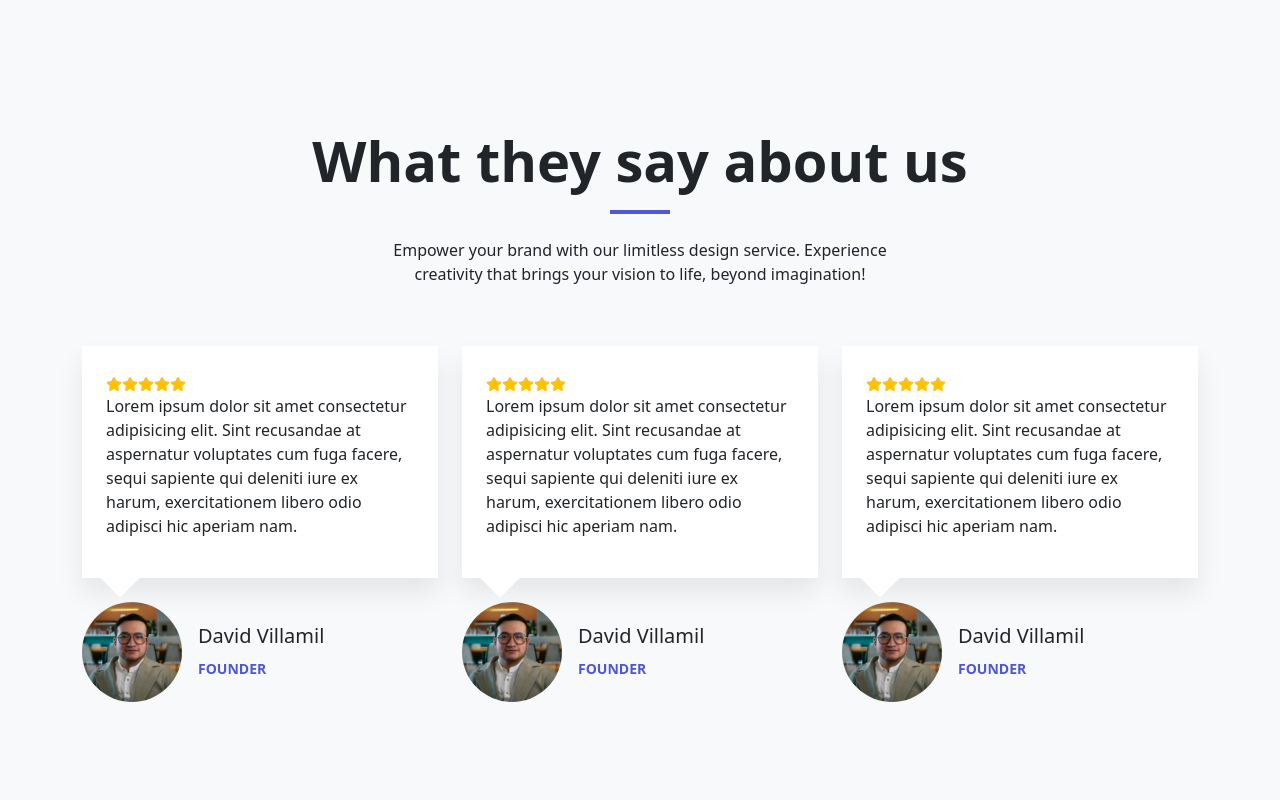
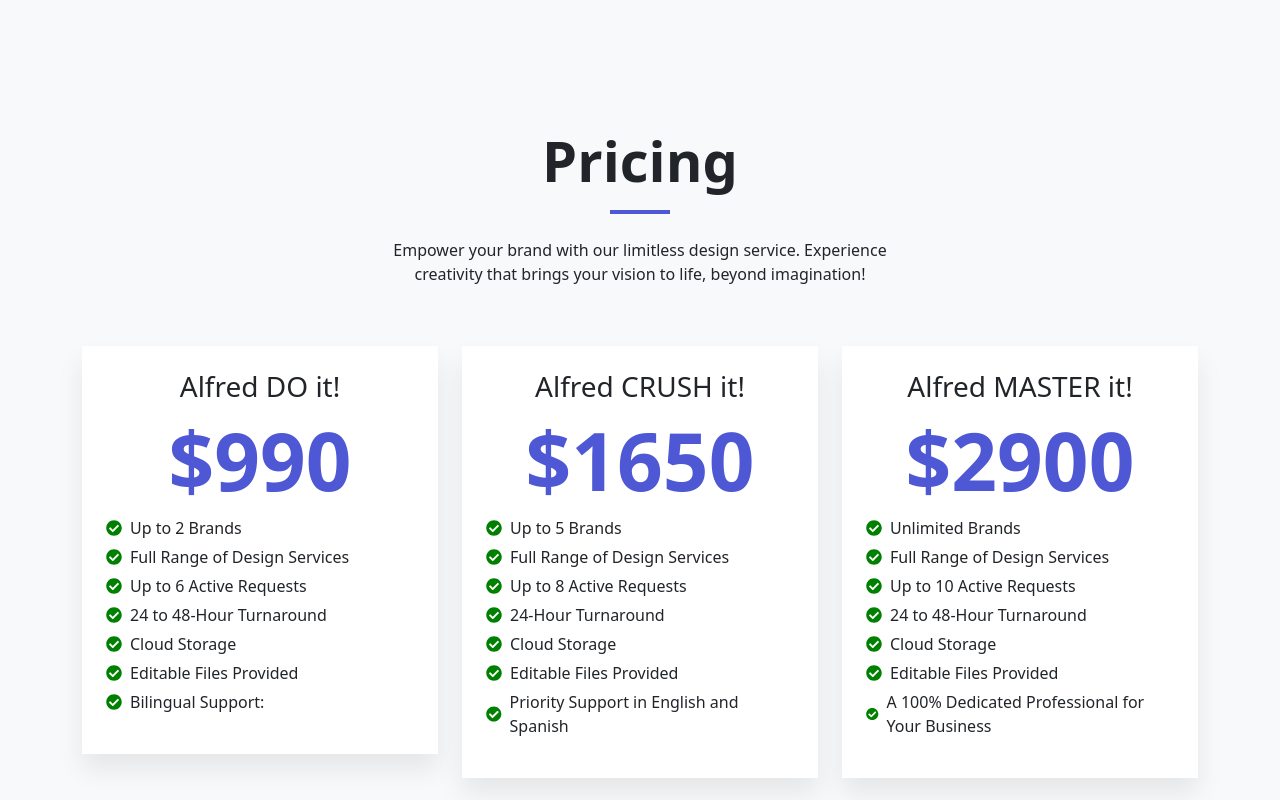
Before and after one commit to Davidfvillamil/Alfred-design, a React (Vite) app in the folder Alfred-design/: page / in a window 1280 px wide. Shown: the part 5040-5840 px from the top of the page. Built offline with nearby package versions, Linux system fonts and the light colour scheme.

Commit message:
agregar el apartado de pricing

```diff
--- a/Alfred-design/src/App.jsx
+++ b/Alfred-design/src/App.jsx
@@ -10,6 +10,7 @@ import Testimonials from './components/testimonials/Testimonials'
 import Team from './components/team/Team'
 import Footer from './components/footer/Footer'
 import Contact from './components/Contact/ct.jsx'
+import Pricing from './components/Pricing/Pricing.jsx'
 
 function App() {
 
@@ -22,6 +23,7 @@ function App() {
       <Services></Services>
       <Counter></Counter>
       <Portafolio></Portafolio>
+      <Pricing></Pricing>
       <Testimonials></Testimonials>
       <Team></Team>
       <Contact></Contact>
--- /dev/null
+++ b/Alfred-design/src/components/Pricing/Pricing.jsx
@@ -0,0 +1,145 @@
+import React from 'react'
+
+import './pricing.css'
+
+import { FaStar } from "react-icons/fa6";
+import David from '../../assets/yo_formal.jpeg'
+import { FaCheckCircle } from "react-icons/fa";
+
+function Pricing() {
+  return (
+    <section id='pricing' className='section-padding bg-light'>
+        <div className="container">
+            <div className="row">
+                <div className="col-12 text-center">
+                    <div className="section-title">
+                        <h1 className="display-4 fw-semibold">Pricing</h1>
+                        <div className="line"></div>
+                        <p>Empower your brand with our limitless design service. Experience creativity that brings your vision to life, beyond imagination!</p>
+                    </div>
+                </div>
+            </div>
+            <div className="row">
+                <div className="col-lg-4 col-sm-6 mb-4">
+                    <div className="pricing">
+                        <div className="pricing-head p-4 bg-white theme-shadow">
+                            <h3 className='text-center'>Alfred DO it!</h3>
+                            <h2 className='display-6 text-center'>$990</h2>
+                            <div>
+                                <div className='option-container'>
+                                    <FaCheckCircle className='icon-check'/>
+                                    <p>Up to 2 Brands</p>
+                                </div>
+                                <div className='option-container'>
+                                    <FaCheckCircle className='icon-check'/>
+                                    <p>Full Range of Design Services</p>
+                                </div>
+                                <div className='option-container'>
+                                    <FaCheckCircle className='icon-check'/><p>Up to 6 Active Requests</p>
+                                </div>
+                                <div className='option-container'>
+                                    <FaCheckCircle className='icon-check'/>
+                                    <p>24 to 48-Hour Turnaround</p>
+                                </div>
+                                <div className='option-container'>
+                                    <FaCheckCircle className='icon-check'/>
+                                    <p>Cloud Storage</p>
+                                </div>
+                                <div className='option-container'>
+                                    <FaCheckCircle className='icon-check'/>
+                                    <p>Editable Files Provided</p>
+                                </div>
+                                <div className='option-container'>
+                                    <FaCheckCircle className='icon-check'/>
+                                    <p>Bilingual Support:</p>
+                                </div>
+                            </div>
+                            <p></p>
+                        </div>
+                    </div>
+                </div>
+                <div className="col-lg-4 col-sm-6">
+                    <div className="pricing">
+                        <div className="pricing-head p-4 bg-white theme-shadow">
+                            <h3 className='text-center'>Alfred CRUSH it! </h3>
+                            <h2 className='display-6 text-center'>$1650</h2>
+                            <div>
+                                <div className='option-container'>
+                                    <FaCheckCircle className='icon-check'/>
+                                    <p>Up to 5 Brands</p>
+                                </div>
+                                <div className='option-container'>
+                                    <FaCheckCircle className='icon-check'/>
+                                    <p>Full Range of Design Services</p>
+                                </div>
+                                <div className='option-container'>
+                                    <FaCheckCircle className='icon-check'/><p>Up to 8 Active Requests</p>
+                                </div>
+                                <div className='option-container'>
+                                    <FaCheckCircle className='icon-check'/>
+                                    <p>24-Hour Turnaround</p>
+                                </div>
+                                <div className='option-container'>
+                                    <FaCheckCircle className='icon-check'/>
+                                    <p>Cloud Storage</p>
+                                </div>
+                                <div className='option-container'>
+                                    <FaCheckCircle className='icon-check'/>
+                                    <p>Editable Files Provided</p>
+                                </div>
+                                <div className='option-container'>
+                                    <FaCheckCircle className='icon-check'/>
+                                    <p>Priority Support in English and Spanish</p>
+                                </div>
+                            </div>
+                            <p></p>
+                        </div>
+                    </div>
+                </div>
+                <div className="col-lg-4 col-sm-6">
+                    <div className="pricing">
+                        <div className="pricing-head p-4 bg-white theme-shadow">
+                            <h3 className='text-center'>Alfred MASTER it!</h3>
+                            <h2 className='display-6 text-center'>$2900</h2>
+                            <div>
+                                <div className='option-container'>
+                                    <FaCheckCircle className='icon-check'/>
+                                    <p>Unlimited Brands</p>
+                                </div>
+                                <div className='option-container'>
+                                    <FaCheckCircle className='icon-check'/>
+                                    <p>Full Range of Design Services</p>
+                                </div>
+                                <div className='option-container'>
+                                    <FaCheckCircle className='icon-check'/><p>Up to 10 Active Requests</p>
+                                </div>
+                                <div className='option-container'>
+                                    <FaCheckCircle className='icon-check'/>
+                                    <p>24 to 48-Hour Turnaround</p>
+                                </div>
+                                <div className='option-container'>
+                                    <FaCheckCircle className='icon-check'/>
+                                    <p>Cloud Storage</p>
+                                </div>
+                                <div className='option-container'>
+                                    <FaCheckCircle className='icon-check'/>
+                                    <p>Editable Files Provided</p>
+                                </div>
+                                <div className='option-container'>
+                                    <FaCheckCircle className='icon-check'/>
+                                    <p>A 100% Dedicated Professional for Your Business</p>
+                                </div>
+                            </div>
+                            <p></p>
+                        </div>
+                    </div>
+                </div>
+
+            </div>
+
+        </div>
+    </section>
+  )
+}
+
+export default Pricing
--- /dev/null
+++ b/Alfred-design/src/components/Pricing/pricing.css
@@ -0,0 +1,43 @@
+:root{
+    --color-dark: #212529;
+    --color-brand: #4e57d4;
+    --color-brand-light: #6970dd;
+    --color-brand-rgb: 78,87,212;
+    --color-body:#727272;
+    --font-base:"ClashDisplay", sans-serif;
+    --box-shadow:0px 15px 25px rgb(0,0,0,0.08);
+    --transition: all 0.3s ease-in-out;
+}
+.section-padding{
+    padding-top: 140px;
+    padding-bottom: 140px;
+}
+
+.perfil-image{
+    width: 100px;
+}
+
+.theme-shadow{
+    box-shadow: var(--box-shadow);
+}
+
+.pricing-head h2{
+    color: var(--color-brand);
+    font-size: 5rem;
+    font-weight: 800;
+}
+
+.option-container{
+    display: flex;
+    align-items: center;
+    gap: 8px;
+    margin-bottom: 5px;
+}
+
+.option-container p{
+    margin: 0;
+}
+
+.option-container .icon-check{
+    color: green;
+}
```
